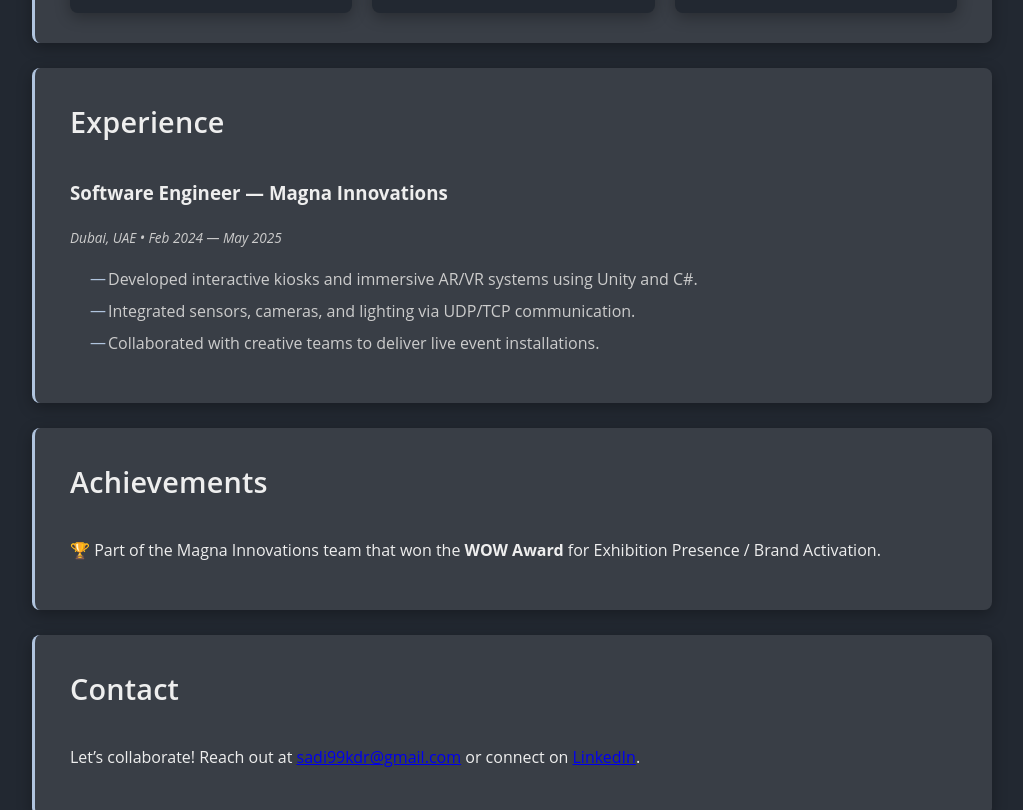
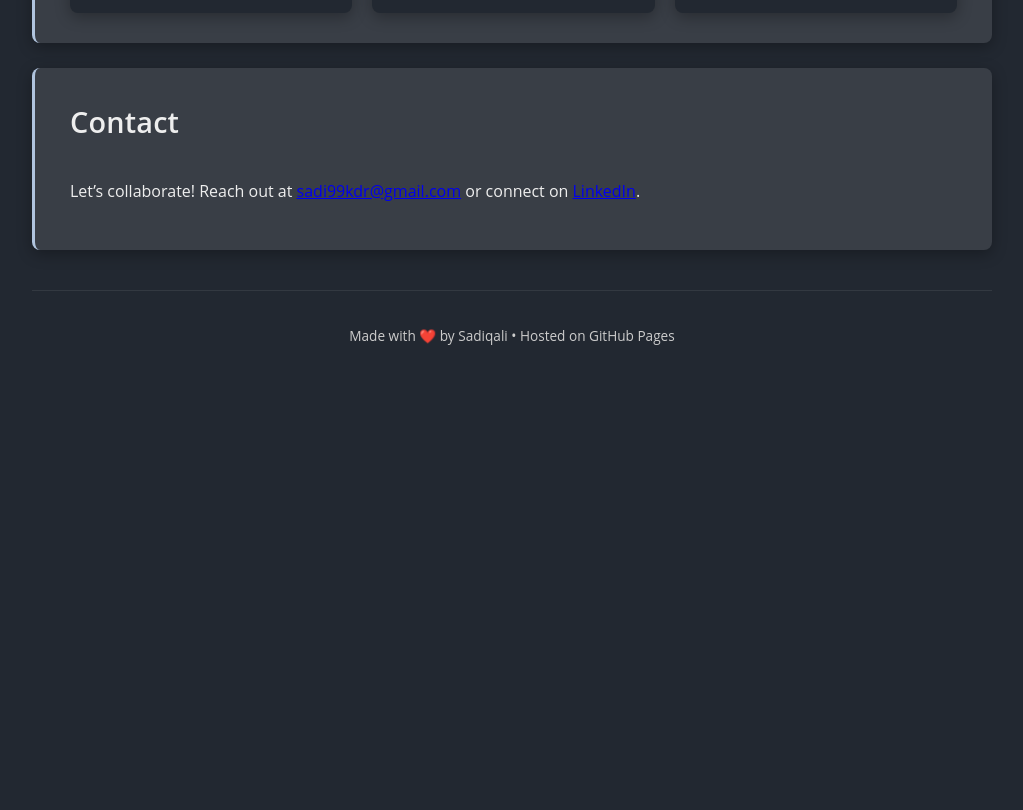
Before and after one commit to sadi99kdr/sadi99kdr.github.io, a plain HTML site: page index.html in a window 1280 px wide. Shown: the part 1449-2259 px from the top of the page, without its empty margins (128-1151 px from the left). After the commit the page ends 1870 px from the top, so only its background shows below. Drawn offline with Linux system fonts and the light colour scheme.

Commit message:
Update index.html

```diff
--- a/index.html
+++ b/index.html
@@ -45,19 +45,19 @@
         <h2>Experiential Tech Projects</h2>
         <div class="projects-grid">
           <div class="proj">
-            <iframe class="yt-video" src="https://www.youtube.com/embed/nPh5HzsfCgY" title="Projection Mapping" allowfullscreen></iframe>
+            <iframe class="yt-video" src="https://www.youtube.com/embed/nPh5HzsfCgY?autoplay=1&mute=1" title="Projection Mapping" allowfullscreen></iframe>
             <h3>Projection mapping</h3>
             <p>Real-time projection mapping that interacts seamlessly with the environment.</p>
           </div>
 
           <div class="proj">
-            <iframe class="yt-video" src="https://www.youtube.com/embed/r9ipCAQJ_UM" title="Tap n Play" allowfullscreen></iframe>
+            <iframe class="yt-video" src="https://www.youtube.com/embed/r9ipCAQJ_UM?autoplay=1&mute=1" title="Tap n Play" allowfullscreen></iframe>
             <h3>Interactive Video Player in Unity – Tap to Play!</h3>
             <p>Watch this Unity application in action! Users can interact with buttons to play videos instantly. A simple and engaging example of creating interactive experiences with Unity.</p>
           </div>
 
           <div class="proj">
-            <iframe class="yt-video" src="https://youtube.com/embed/XKyAOJTd0aA?si=wKnNZZQN2X8tM3Pr" title="Realtime video Generation" allowfullscreen></iframe>
+            <iframe class="yt-video" src="https://youtube.com/embed/XKyAOJTd0aA?autoplay=1&mute=1" title="Realtime video Generation" allowfullscreen></iframe>
             <h3>Create Videos in Real-Time with Unity & TouchDiffusion!</h3>
             <p>Watch this Unity experience in action! Interact to create videos instantly and see visuals react in real time.</p>
           </div>
@@ -65,24 +65,8 @@
       </section>
 
       <!-- Experience -->
-      <section>
-        <h2>Experience</h2>
-        <div class="job">
-          <h3>Software Engineer — Magna Innovations</h3>
-          <p class="meta">Dubai, UAE • Feb 2024 — May 2025</p>
-          <ul>
-            <li>Developed interactive kiosks and immersive AR/VR systems using Unity and C#.</li>
-            <li>Integrated sensors, cameras, and lighting via UDP/TCP communication.</li>
-            <li>Collaborated with creative teams to deliver live event installations.</li>
-          </ul>
-        </div>
-      </section>
 
       <!-- Achievements -->
-      <section>
-        <h2>Achievements</h2>
-        <p>🏆 Part of the Magna Innovations team that won the <strong>WOW Award</strong> for Exhibition Presence / Brand Activation.</p>
-      </section>
 
       <!-- Contact -->
       <section>
```
